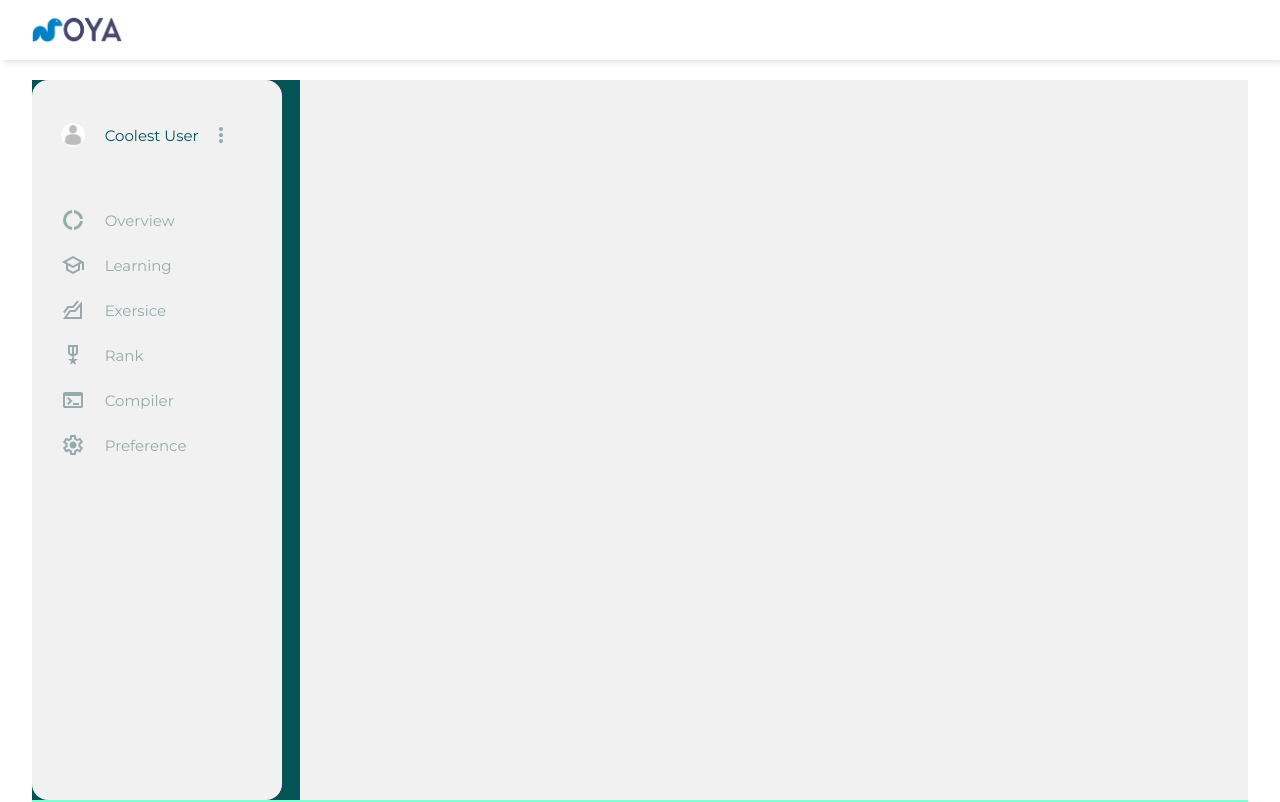
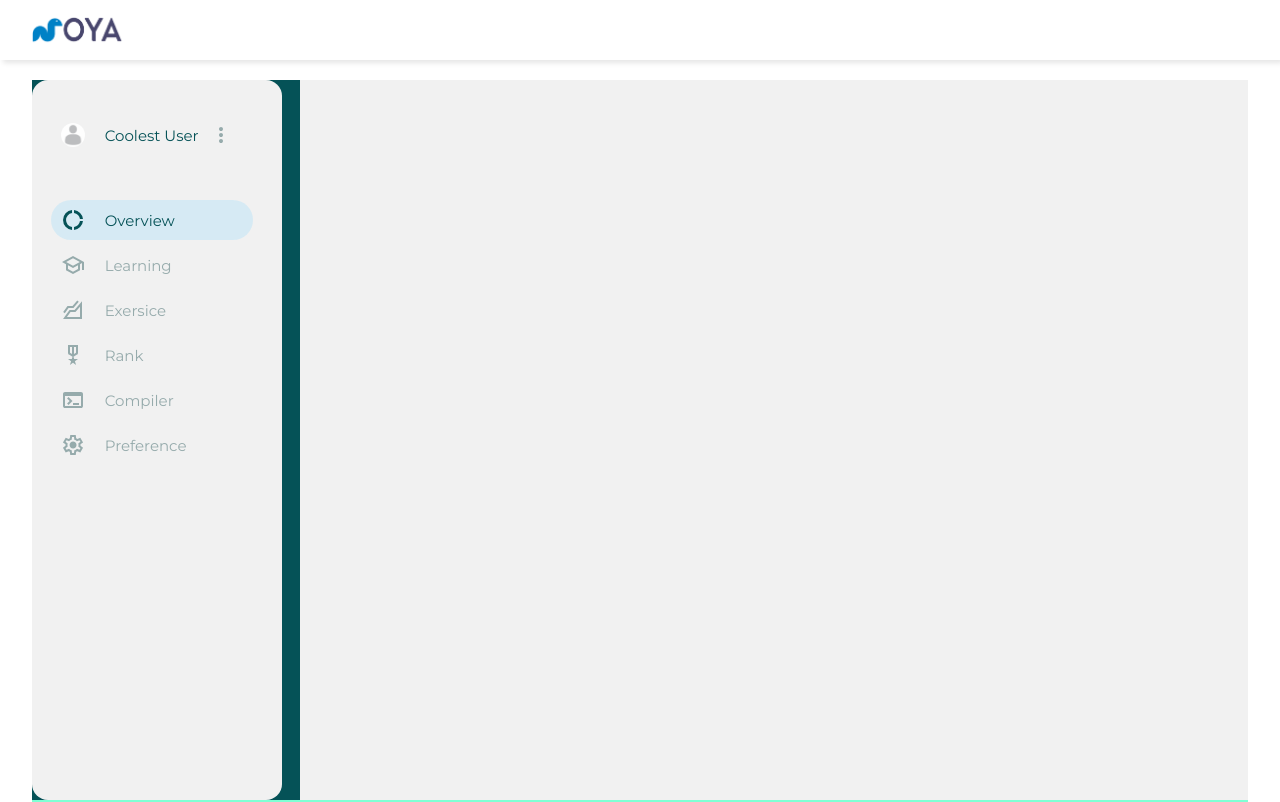
Before and after one commit to Kelocker/fypDiploma, a React (Create React App) app in the folder frontend/: page /dashboard in a window 1280 px wide. Shown: the top 802 px of the page. Built offline with nearby package versions, Linux system fonts and the light colour scheme.

Commit message:
added some function in sidebar

```diff
--- a/frontend/src/components/dashboardSidebar.jsx
+++ b/frontend/src/components/dashboardSidebar.jsx
@@ -1,11 +1,31 @@
-import React from 'react'
+import React, { useState } from 'react'
+import Preference from './preference'
 import '../css/dashboard/dashboardSidebar.css'
 
-const dashboardSidebar = () => {
+const DashboardSidebar = () => {
+
+
+
+  const [activeContent, setActiveContent] = useState("Overview");
+
+  const handleContentChange = (content) => {
+    setActiveContent(content);
+  };
+
+
+  const getButtonClass = (content) => {
+    if (activeContent === content) {
+      return "active";
+    }
+    return "";
+  }
+
   return (
     <div className="dashboard-content">
     <div className="dashBoard-Sidebar-Wrapper">
       <ul>
+
+
 
         <li className="dashBoard-option-special">
           <button>
@@ -15,47 +35,76 @@ const dashboardSidebar = () => {
           </button>
         </li>
 
+
+
+        {/* Dashboard */}
         <li className="dashBoard-option">
-          <button>
+          <button
+          onClick={() => handleContentChange("Overview")}
+          className={getButtonClass("Overview")}
+          >
           <svg xmlns="http://www.w3.org/2000/svg" height="24" viewBox="0 -960 960 960" width="24"><path d="M441-82Q287-97 184-211T81-480q0-155 103-269t257-129v120q-104 14-172 93t-68 185q0 106 68 185t172 93v120Zm80 0v-120q94-12 159-78t79-160h120q-14 143-114.5 243.5T521-82Zm238-438q-14-94-79-160t-159-78v-120q143 14 243.5 114.5T879-520H759Z"/></svg>
               Overview
           </button>
         </li>
 
 
+        {/* Learning */}
         <li className="dashBoard-option">
-          <button>
+          <button
+          onClick={() => handleContentChange("Dashboard")}
+          className={getButtonClass("Dashboard")}
+          >
           <svg xmlns="http://www.w3.org/2000/svg" height="24" viewBox="0 -960 960 960" width="24"><path d="M480-120 200-272v-240L40-600l440-240 440 240v320h-80v-276l-80 44v240L480-120Zm0-332 274-148-274-148-274 148 274 148Zm0 241 200-108v-151L480-360 280-470v151l200 108Zm0-241Zm0 90Zm0 0Z"/></svg>
             Learning
           </button>
         </li>
 
 
-
+        {/* Excercise */}
         <li className="dashBoard-option">
-          <button>
+          <button
+          onClick={() => handleContentChange("Excercise")}
+          className={getButtonClass("Excercise")}
+          >
           <svg xmlns="http://www.w3.org/2000/svg" height="24" viewBox="0 -960 960 960" width="24"><path d="m82-120 258-360h202l298-348v708H82Zm70-233-64-46 172-241h202l188-219 60 52-212 247H300L152-353Zm86 153h522v-412L578-400H380L238-200Zm522 0Z"/></svg>
             Exersice
           </button>
         </li>
 
 
+
+        {/* Rank */}
         <li className="dashBoard-option">
-          <button>
+          <button
+          onClick={() => handleContentChange("Rank")}
+          className={getButtonClass("Rank")}
+          >
           <svg xmlns="http://www.w3.org/2000/svg" height="24" viewBox="0 -960 960 960" width="24"><path d="M280-880h400v314q0 23-10 41t-28 29l-142 84 28 92h152l-124 88 48 152-124-94-124 94 48-152-124-88h152l28-92-142-84q-18-11-28-29t-10-41v-314Zm80 80v234l80 48v-282h-80Zm240 0h-80v282l80-48v-234ZM480-647Zm-40-12Zm80 0Z"/></svg>
             Rank
           </button>
         </li>
 
+
+        {/* Compiler */}
         <li className="dashBoard-option">
-          <button>
+          <button
+          onClick={() => handleContentChange("Compiler")}
+          className={getButtonClass("Compiler")}
+          >
           <svg xmlns="http://www.w3.org/2000/svg" height="24" viewBox="0 -960 960 960" width="24"><path d="M160-160q-33 0-56.5-23.5T80-240v-480q0-33 23.5-56.5T160-800h640q33 0 56.5 23.5T880-720v480q0 33-23.5 56.5T800-160H160Zm0-80h640v-400H160v400Zm140-40-56-56 103-104-104-104 57-56 160 160-160 160Zm180 0v-80h240v80H480Z"/></svg>
             Compiler
           </button>
         </li>
 
+
+
+        {/* Preference */}
         <li className="dashBoard-option">
-          <button>
+          <button
+          onClick={() => handleContentChange("Preference")}
+          className={getButtonClass("Preference")}
+          >
           <svg xmlns="http://www.w3.org/2000/svg" height="24" viewBox="0 -960 960 960" width="24"><path d="m370-80-16-128q-13-5-24.5-12T307-235l-119 50L78-375l103-78q-1-7-1-13.5v-27q0-6.5 1-13.5L78-585l110-190 119 50q11-8 23-15t24-12l16-128h220l16 128q13 5 24.5 12t22.5 15l119-50 110 190-103 78q1 7 1 13.5v27q0 6.5-2 13.5l103 78-110 190-118-50q-11 8-23 15t-24 12L590-80H370Zm70-80h79l14-106q31-8 57.5-23.5T639-327l99 41 39-68-86-65q5-14 7-29.5t2-31.5q0-16-2-31.5t-7-29.5l86-65-39-68-99 42q-22-23-48.5-38.5T533-694l-13-106h-79l-14 106q-31 8-57.5 23.5T321-633l-99-41-39 68 86 64q-5 15-7 30t-2 32q0 16 2 31t7 30l-86 65 39 68 99-42q22 23 48.5 38.5T427-266l13 106Zm42-180q58 0 99-41t41-99q0-58-41-99t-99-41q-59 0-99.5 41T342-480q0 58 40.5 99t99.5 41Zm-2-140Z"/></svg>
 
           Preference
@@ -68,10 +117,12 @@ const dashboardSidebar = () => {
     </div>
     <div className="dashboard-content-render">
 
+      {activeContent === "Preference" && < Preference />}
+
     </div>
     </div>
 
   )
 }
 
-export default dashboardSidebar
+export default DashboardSidebar
--- a/frontend/src/css/dashboard/dashboardSidebar.css
+++ b/frontend/src/css/dashboard/dashboardSidebar.css
@@ -114,6 +114,15 @@
     background-color: #97d9fc4b;
 }
 
+.dashBoard-option .active {
+    color: #055257;
+    background-color: #97d9fc4b;
+}
+
+.dashBoard-option .active svg {
+    fill:#055257;
+}
+
 .dashboard-content-render{
     width: 78%;
     height: 100%;
```
